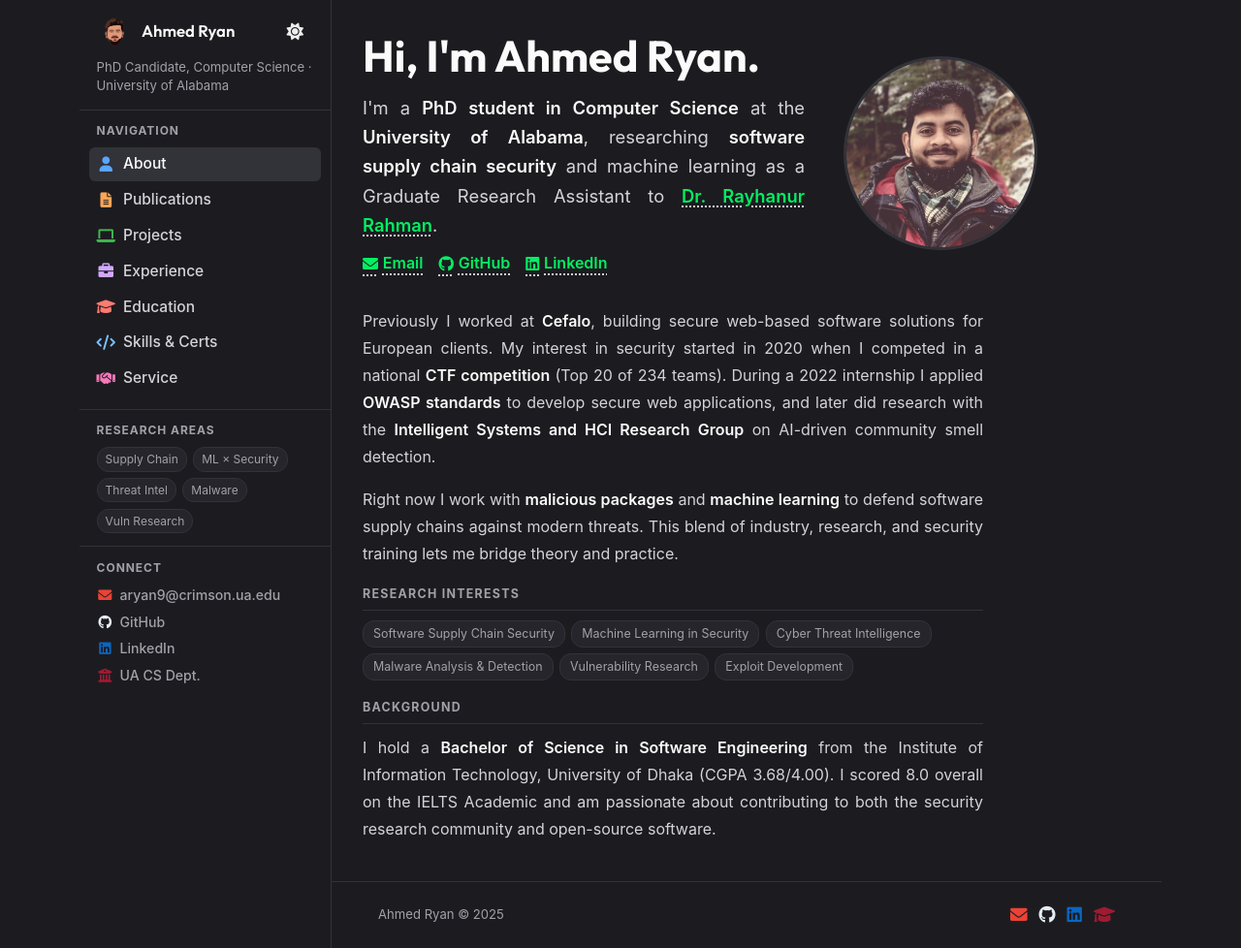
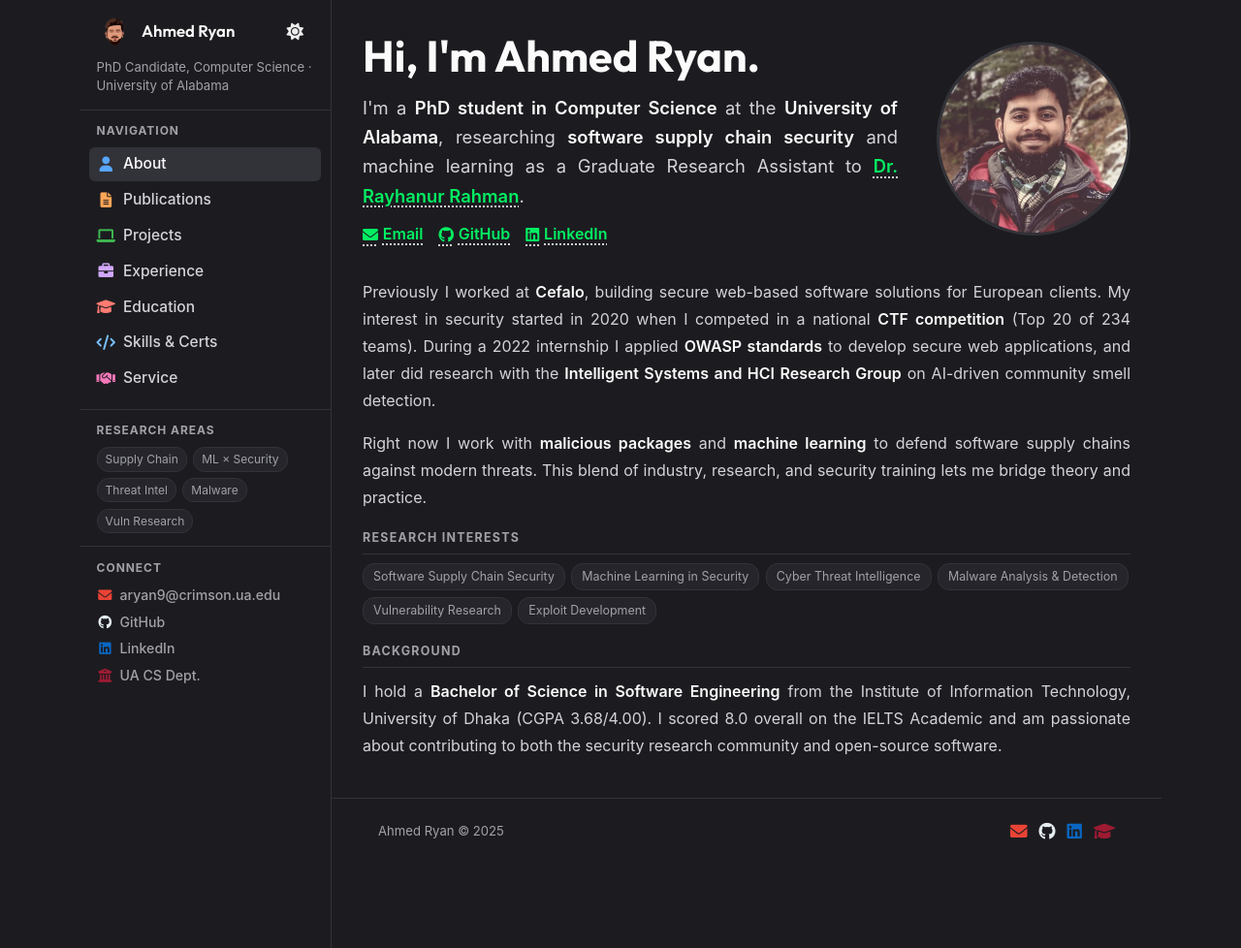
Before and after one commit to fraxhost/fraxhost.github.io, a Jekyll site: the page built from index.html, in a window 1280 px wide and 978 px high. Shown: the whole window at 97% size. Built offline with Jekyll 4.4.1, drawn with Linux system fonts in a browser that asks for light colours.

Commit message:
fix: resolve main/.main-content gap on About; add justify to all pages
- css/style.css: restore .layout max-width; remove max-width and
  margin:0 auto from .main-content so it fills its column flush
- css/index.css: remove max-width:560px from .hero-description and
  max-width:640px from .about-body (were causing About-only inner gap)
- css/education.css, experience.css, skill.css, extracurricular.css:
  add text-align:justify to body text elements (was only in index.css)

Co-Authored-By: Claude Sonnet 4.6 <noreply@anthropic.com>

```diff
--- a/css/education.css
+++ b/css/education.css
@@ -17,6 +17,7 @@
   color: var(--color-text-muted);
   margin-top: 0.15rem;
   margin-bottom: 0.4rem;
+  text-align: justify;
 }
 
 .education-courses { margin-bottom: 0.5rem; }
--- a/css/experience.css
+++ b/css/experience.css
@@ -44,4 +44,5 @@
   font-size: 0.92rem;
   color: var(--color-text);
   line-height: 1.7;
+  text-align: justify;
 }
--- a/css/extracurricular.css
+++ b/css/extracurricular.css
@@ -24,6 +24,7 @@
   line-height: 1.7;
   margin-top: 0.5rem;
   color: var(--color-text);
+  text-align: justify;
 }
 .extracurricular-description a {
   color: var(--color-primary);
--- a/css/index.css
+++ b/css/index.css
@@ -38,7 +38,6 @@
   color: var(--color-text);
   line-height: 1.65;
   margin: 0;
-  max-width: 560px;
   text-align: justify;
 }
 
@@ -49,9 +48,6 @@
 
 /* ─── About body ────────────────────────────────────── */
 
-.about-body {
-  max-width: 640px;
-}
 
 .about-para {
   font-size: 1rem;
--- a/css/skill.css
+++ b/css/skill.css
@@ -74,6 +74,7 @@ a.skill-heading:hover {
   font-weight: 400;
   color: var(--color-text-muted);
   margin: 0;
+  text-align: justify;
 }
 .skill-subheading strong {
   font-size: inherit;
--- a/css/style.css
+++ b/css/style.css
@@ -425,9 +425,7 @@ a.sidebar-title-link:hover .site-name { text-decoration: underline; text-decorat
 
 .main-content {
   flex: 1;
-  max-width: var(--content-width);
   padding: var(--layout-padding);
-  margin: 0 auto;
   width: 100%;
 }
 
```
